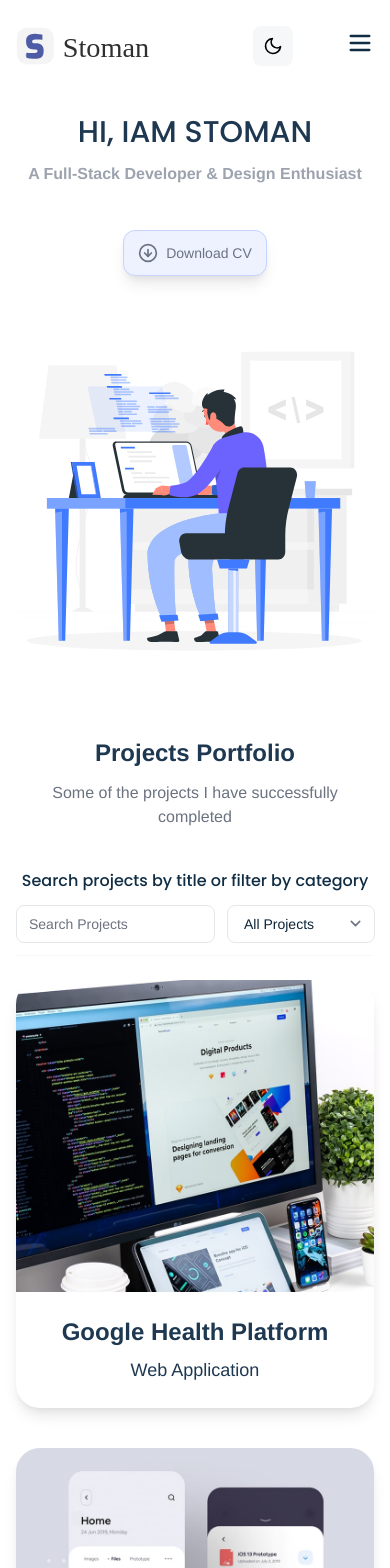
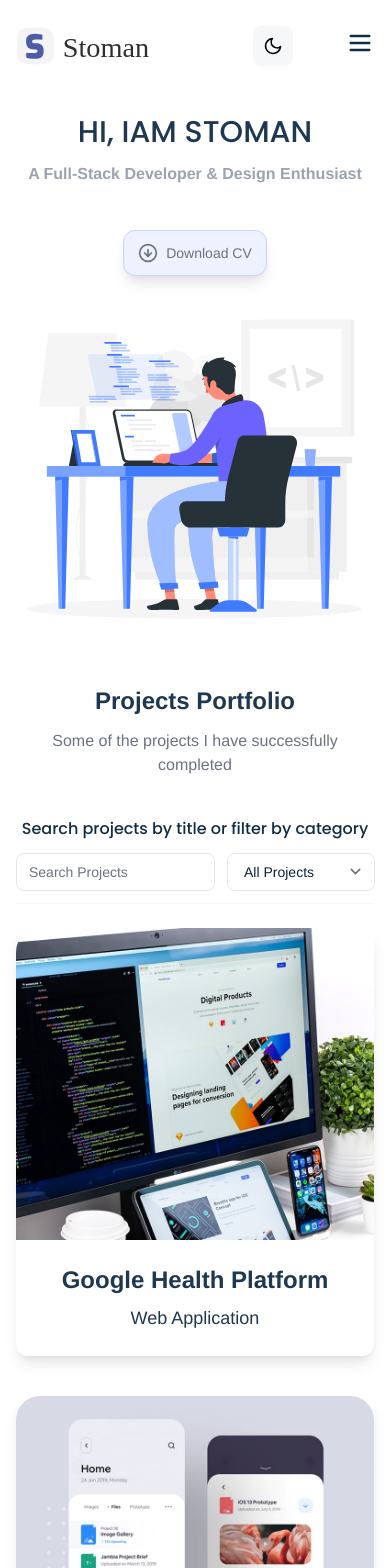
Before and after one commit to velvettouch1004/vuejs-tailwindcss-portfolio, a Vue app: page / in a window 390 px wide. Shown: the top 1568 px of the page. Built offline with nearby package versions, Linux system fonts and the light colour scheme; what vue-backtotop would draw is missing.

Commit message:
Pages spacing and alignment

```diff
--- a/src/components/AppBanner.vue
+++ b/src/components/AppBanner.vue
@@ -1,16 +1,16 @@
 <template>
 	<!-- Banner start -->
 	<section
-		class="flex flex-col sm:justify-between items-center sm:flex-row mt-12 sm:mt-2"
+		class="flex flex-col sm:justify-between items-center sm:flex-row mt-12 sm:mt-10"
 	>
 		<div class="w-full sm:w-1/3 text-left">
 			<h1
-				class="text-3xl sm:text-5xl text-center sm:text-left font-semibold text-ternary-dark dark:text-primary-light uppercase"
+				class="text-3xl sm:text-4xl xl:text-5xl text-center sm:text-left font-semibold text-ternary-dark dark:text-primary-light uppercase"
 			>
 				Hi, Iam Stoman
 			</h1>
 			<p
-				class="mt-4 text-2xml sm:text-4xl text-center sm:text-left font-semibold leading-none text-gray-400"
+				class="mt-4 text-2xml sm:text-3xl xl:text-4xl text-center sm:text-left font-semibold leading-none text-gray-400"
 			>
 				A Full-Stack Developer & Design Enthusiast
 			</p>
@@ -29,7 +29,7 @@
 				>
 			</div>
 		</div>
-		<div class="w-full sm:w-2/3 text-right float-right mt-8 sm:mt-0">
+		<div class="w-full sm:w-2/3 text-right float-right">
 			<img
 				v-if="theme === 'light'"
 				src="@/assets/images/developer.svg"
--- a/src/components/ProjectSingle.vue
+++ b/src/components/ProjectSingle.vue
@@ -1,7 +1,7 @@
 <template>
 	<router-link
 		to="/projects/single-project"
-		class="rounded-3xl shadow-lg hover:shadow-xl cursor-pointer mb-10 sm:mb-0 bg-secondary-light dark:bg-ternary-dark"
+		class="rounded-xl shadow-lg hover:shadow-xl cursor-pointer mb-10 sm:mb-0 bg-secondary-light dark:bg-ternary-dark"
 		aria-label="Single Project"
 	>
 		<div>
--- a/src/components/ProjectsGrid.vue
+++ b/src/components/ProjectsGrid.vue
@@ -1,6 +1,6 @@
 <template>
 	<!-- Projects start -->
-	<section class="pt-20 sm:pt-28">
+	<section class="pt-10 sm:pt-14">
 		<!-- Projects grid title start -->
 		<div class="text-center">
 			<p
--- a/src/views/Contact.vue
+++ b/src/views/Contact.vue
@@ -1,5 +1,5 @@
 <template>
-	<div class="container mx-auto sm:flex py-5 sm:py-10 mt-10 sm:mt-20">
+	<div class="container mx-auto sm:flex py-5 sm:py-10 mt-5 sm:mt-10">
 		<!-- Contact form start -->
 		<ContactForm />
 		<!-- Contact form end -->
--- a/src/views/Home.vue
+++ b/src/views/Home.vue
@@ -1,7 +1,7 @@
 <template>
 	<div class="container mx-auto">
 		<!-- Banner start -->
-		<AppBanner />
+		<AppBanner class="mb-5 sm:mb-8" />
 		<!-- Banner snd -->
 
 		<!-- Projects start -->
```
